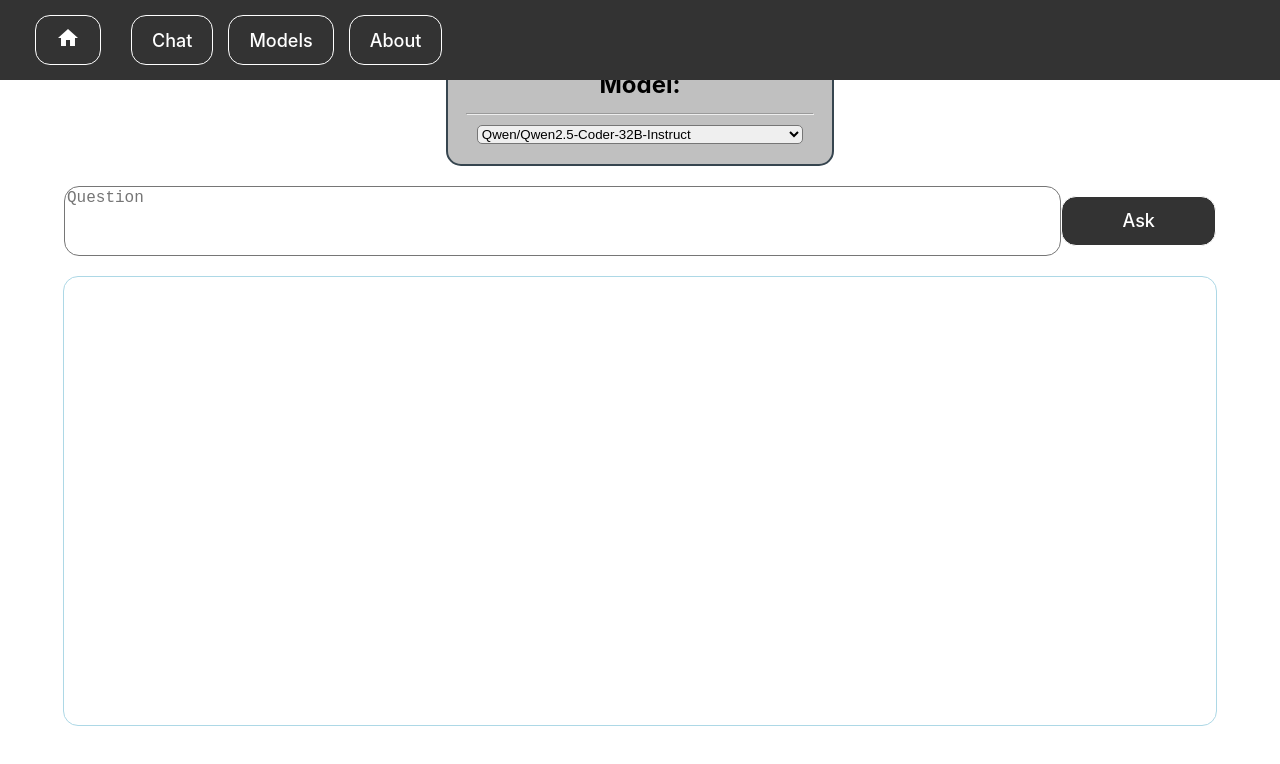
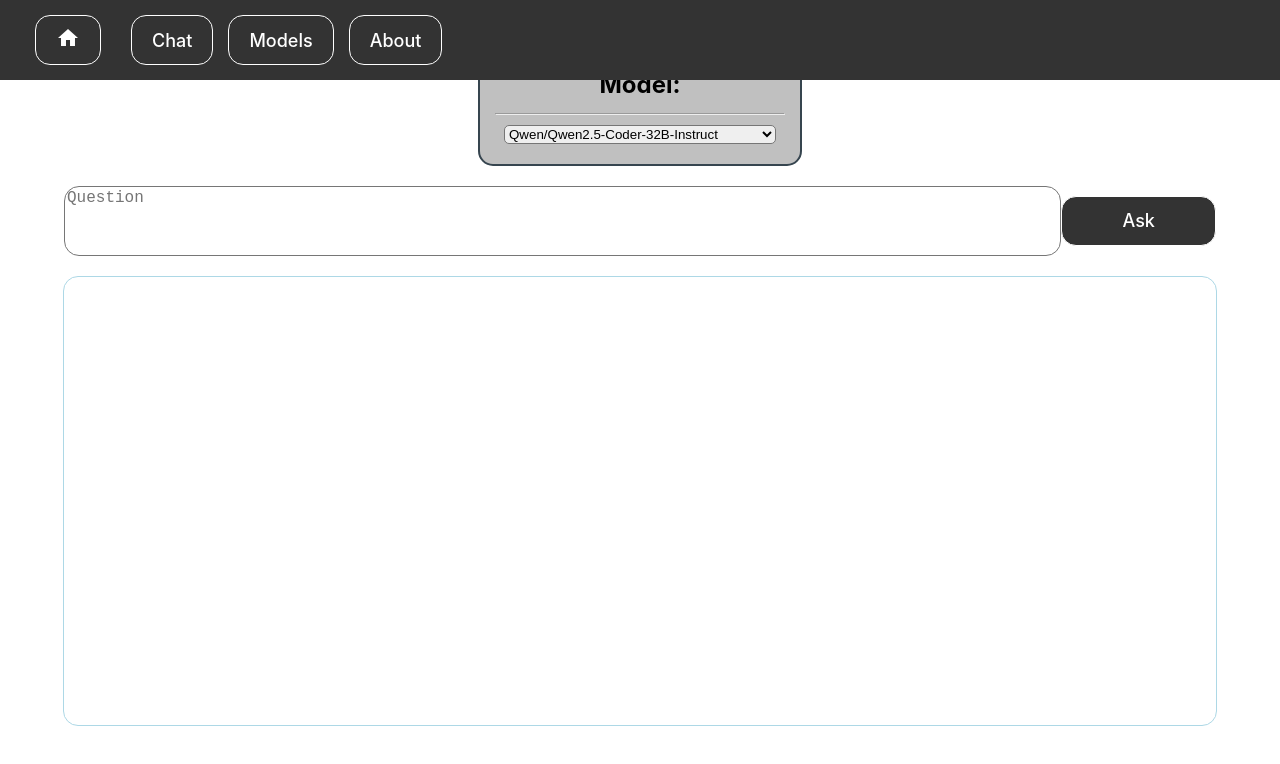
Before and after one commit to GavinHungaski/code-hydra, a React (Vite) app: page /chat in a window 1280 px wide. Shown: the top 764 px of the page. Built offline with nearby package versions, Linux system fonts and the light colour scheme.

Commit message:
switched model picker styles to its own file

```diff
--- /dev/null
+++ b/src/components/ModelPicker/ModelPicker.css
@@ -0,0 +1,25 @@
+.picker-container {
+    border: 2px solid #36454F;
+    color: black;
+    border-radius: 15px;
+    width: 20rem;
+    margin: 0 auto 20px auto;
+    background-color: #C0C0C0;
+}
+
+select {
+    margin: 10px auto 20px auto;
+    height: 25%;
+    width: 85%;
+    border-radius: 5px;
+}
+
+h2 {
+    margin: 10px auto;
+}
+
+hr {
+    width: 90%;
+    margin: 0 auto;
+    color: black;
+}
--- a/src/components/ModelPicker/ModelPicker.jsx
+++ b/src/components/ModelPicker/ModelPicker.jsx
@@ -1,33 +1,11 @@
-
-const containerStyle = {
-    border: '2px solid #36454F',
-    color: 'black',
-    borderRadius: '15px',
-    width: '30vw',
-    margin:'0px auto 20px auto',
-    backgroundColor: '#C0C0C0',
-}
-const selectStyle = {
-    margin: '10px auto 20px auto',
-    height: '25%',
-    width: '85%',
-    borderRadius: '5px',
-}
-const h2Style = {
-    margin: '10px auto 10px auto',
-}
-const hrStyle = {
-    width: '90%',
-    margin: '0 auto',
-    color: 'black',
-}
+import './ModelPicker.css'
 
 export default function ModelPicker() {
     return (
-        <div style={containerStyle}>
-            <h2 style={h2Style}>Model:</h2>
-            <hr style={hrStyle} />
-            <select style={selectStyle}>
+        <div class="picker-container">
+            <h2>Model:</h2>
+            <hr />
+            <select>
                 <option>Qwen/Qwen2.5-Coder-32B-Instruct</option>
                 <option>deepseek-ai/DeepSeek-Coder-V2-Instruct</option>
             </select>
```
